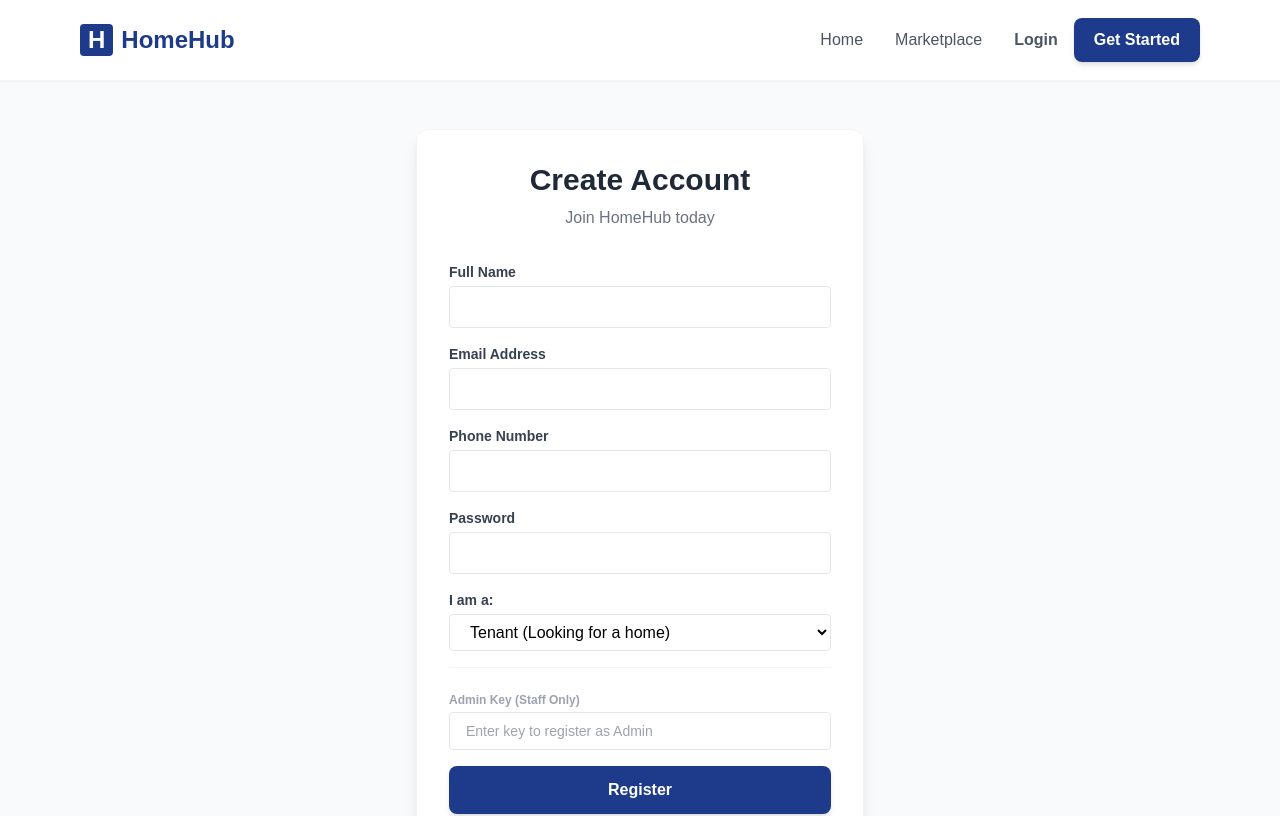
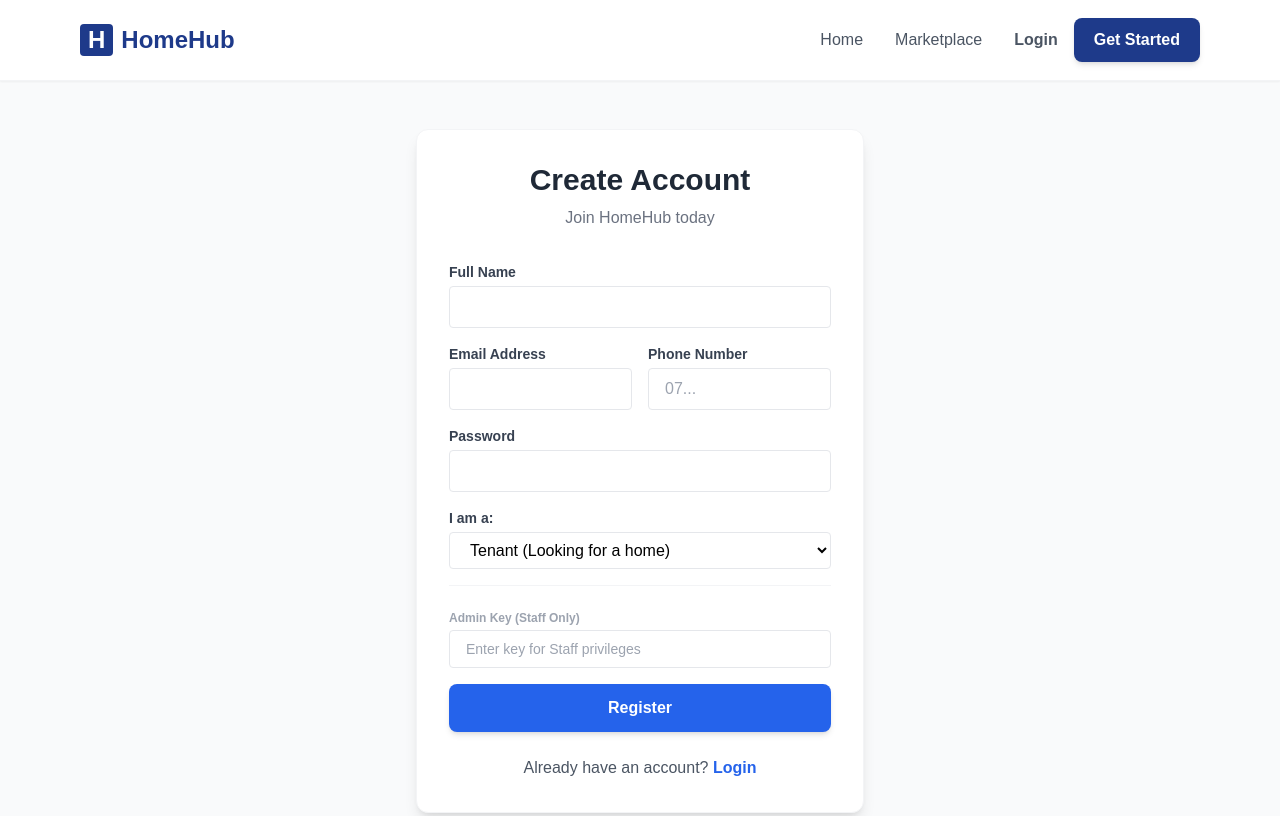
Before and after one commit to LabanMugutu/homehub-project, a React (Vite) app in the folder client/: page /register in a window 1280 px wide. Shown: the top 816 px of the page. Built offline with nearby package versions, Linux system fonts and the light colour scheme.

Commit message:
Updates Register.jsx

```diff
--- a/client/src/pages/Register.jsx
+++ b/client/src/pages/Register.jsx
@@ -11,8 +11,10 @@ const Register = () => {
     email: '',
     password: '',
     role: 'tenant',
-    phone: '',
-    admin_secret: '' // 👈 The new field for the key
+    phone_number: '', // 🟢 Synchronized with backend models.py
+    national_id: '',  // 🟢 Added for Landlord verification
+    kra_pin: '',      // 🟢 Added for Landlord verification
+    admin_secret: ''
   });
   const [loading, setLoading] = useState(false);
   const [error, setError] = useState(null);
@@ -27,11 +29,12 @@ const Register = () => {
     setError(null);
 
     try {
+      // 🟢 formData now includes the correct keys (phone_number, kra_pin, etc.)
       await api.post('/auth/register', formData);
       alert("Registration Successful! Please Login.");
       navigate('/login');
     } catch (err) {
-      setError(err.response?.data?.error || "Registration failed");
+      setError(err.response?.data?.error || "Registration failed. Check your details.");
     } finally {
       setLoading(false);
     }
@@ -48,7 +51,7 @@ const Register = () => {
           </div>
 
           {error && (
-            <div className="bg-red-50 text-red-600 p-3 rounded mb-4 text-center border border-red-200">
+            <div className="bg-red-50 text-red-600 p-3 rounded mb-4 text-center border border-red-200 text-sm">
               {error}
             </div>
           )}
@@ -60,31 +63,33 @@ const Register = () => {
                 type="text"
                 name="full_name"
                 required
-                className="w-full px-4 py-2 rounded border focus:ring-2 focus:ring-brand-blue outline-none"
+                className="w-full px-4 py-2 rounded border focus:ring-2 focus:ring-blue-600 outline-none transition"
                 onChange={handleChange}
               />
             </div>
 
+            <div className="grid grid-cols-1 md:grid-cols-2 gap-4">
               <div>
                 <label className="block text-sm font-bold text-gray-700 mb-1">Email Address</label>
                 <input
                   type="email"
                   name="email"
                   required
-                className="w-full px-4 py-2 rounded border focus:ring-2 focus:ring-brand-blue outline-none"
+                  className="w-full px-4 py-2 rounded border focus:ring-2 focus:ring-blue-600 outline-none transition"
                   onChange={handleChange}
                 />
               </div>
-
               <div>
                 <label className="block text-sm font-bold text-gray-700 mb-1">Phone Number</label>
                 <input
                   type="text"
-                name="phone"
+                  name="phone_number"
                   required
-                className="w-full px-4 py-2 rounded border focus:ring-2 focus:ring-brand-blue outline-none"
+                  placeholder="07..."
+                  className="w-full px-4 py-2 rounded border focus:ring-2 focus:ring-blue-600 outline-none transition"
                   onChange={handleChange}
                 />
+              </div>
             </div>
 
             <div>
@@ -93,7 +98,7 @@ const Register = () => {
                 type="password"
                 name="password"
                 required
-                className="w-full px-4 py-2 rounded border focus:ring-2 focus:ring-brand-blue outline-none"
+                className="w-full px-4 py-2 rounded border focus:ring-2 focus:ring-blue-600 outline-none transition"
                 onChange={handleChange}
               />
             </div>
@@ -102,13 +107,41 @@ const Register = () => {
               <label className="block text-sm font-bold text-gray-700 mb-1">I am a:</label>
               <select
                 name="role"
-                className="w-full px-4 py-2 rounded border focus:ring-2 focus:ring-brand-blue outline-none bg-white"
+                className="w-full px-4 py-2 rounded border focus:ring-2 focus:ring-blue-600 outline-none bg-white transition"
                 onChange={handleChange}
+                value={formData.role}
               >
                 <option value="tenant">Tenant (Looking for a home)</option>
                 <option value="landlord">Landlord (Listing a home)</option>
               </select>
             </div>
+
+            {/* --- 🟢 CONDITIONAL LANDLORD FIELDS --- */}
+            {formData.role === 'landlord' && (
+              <div className="bg-blue-50 p-4 rounded-lg space-y-4 border border-blue-100 animate-pulse">
+                <p className="text-xs font-bold text-blue-700 uppercase">Verification Details Required</p>
+                <div>
+                  <label className="block text-xs font-bold text-gray-600 mb-1">National ID Number</label>
+                  <input
+                    type="text"
+                    name="national_id"
+                    required={formData.role === 'landlord'}
+                    className="w-full px-4 py-2 rounded border bg-white focus:ring-2 focus:ring-blue-600 outline-none text-sm"
+                    onChange={handleChange}
+                  />
+                </div>
+                <div>
+                  <label className="block text-xs font-bold text-gray-600 mb-1">KRA PIN</label>
+                  <input
+                    type="text"
+                    name="kra_pin"
+                    required={formData.role === 'landlord'}
+                    className="w-full px-4 py-2 rounded border bg-white focus:ring-2 focus:ring-blue-600 outline-none text-sm"
+                    onChange={handleChange}
+                  />
+                </div>
+              </div>
+            )}
 
             {/* --- 🔐 ADMIN SECRET FIELD --- */}
             <div className="pt-6 border-t border-gray-100 mt-4">
@@ -116,23 +149,22 @@ const Register = () => {
               <input
                 type="text"
                 name="admin_secret"
-                placeholder="Enter key to register as Admin"
-                className="w-full px-4 py-2 rounded border border-gray-200 text-sm focus:ring-2 focus:ring-gray-400 outline-none"
+                placeholder="Enter key for Staff privileges"
+                className="w-full px-4 py-2 rounded border border-gray-200 text-sm focus:ring-2 focus:ring-gray-400 outline-none transition"
                 onChange={handleChange}
               />
             </div>
-            {/* ----------------------------- */}
 
             <button
               disabled={loading}
-              className="w-full bg-brand-blue text-white font-bold py-3 rounded-lg hover:bg-blue-900 transition mt-6 shadow-md"
+              className="w-full bg-blue-600 text-white font-bold py-3 rounded-lg hover:bg-blue-700 transition mt-6 shadow-md disabled:opacity-50"
             >
               {loading ? 'Creating Account...' : 'Register'}
             </button>
           </form>
 
           <p className="text-center mt-6 text-gray-600">
-            Already have an account? <Link to="/login" className="text-brand-blue font-bold hover:underline">Login</Link>
+            Already have an account? <Link to="/login" className="text-blue-600 font-bold hover:underline">Login</Link>
           </p>
         </div>
       </div>
```
Lines whose indentation alone changed are shown as unchanged.
